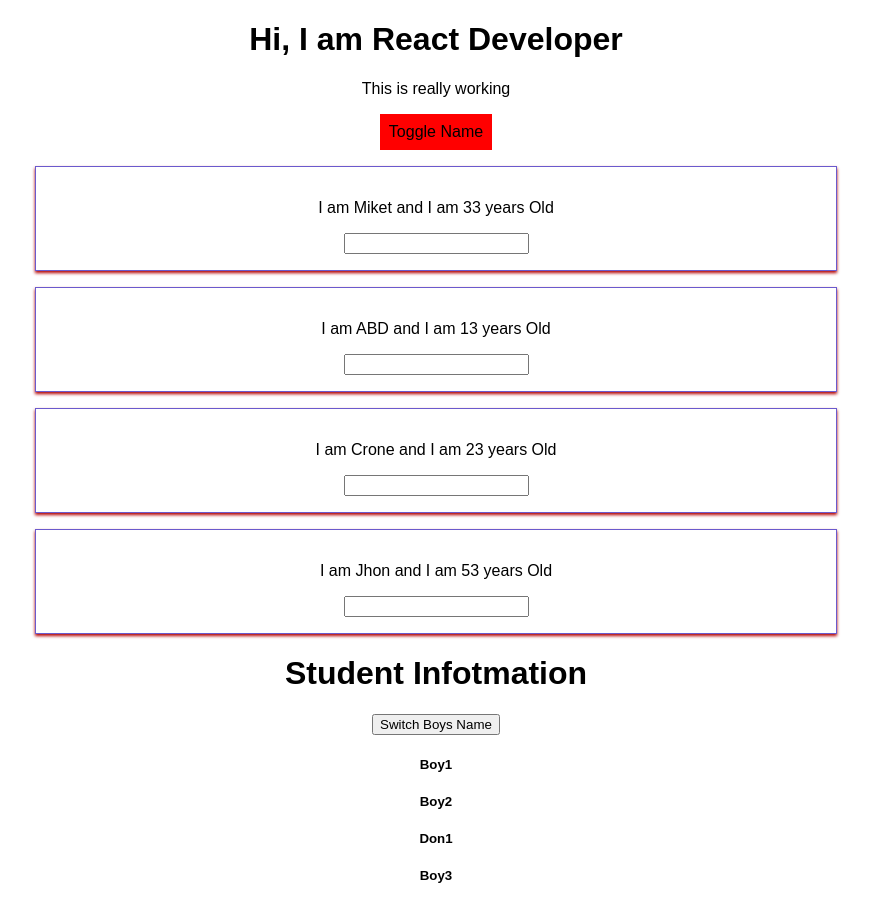
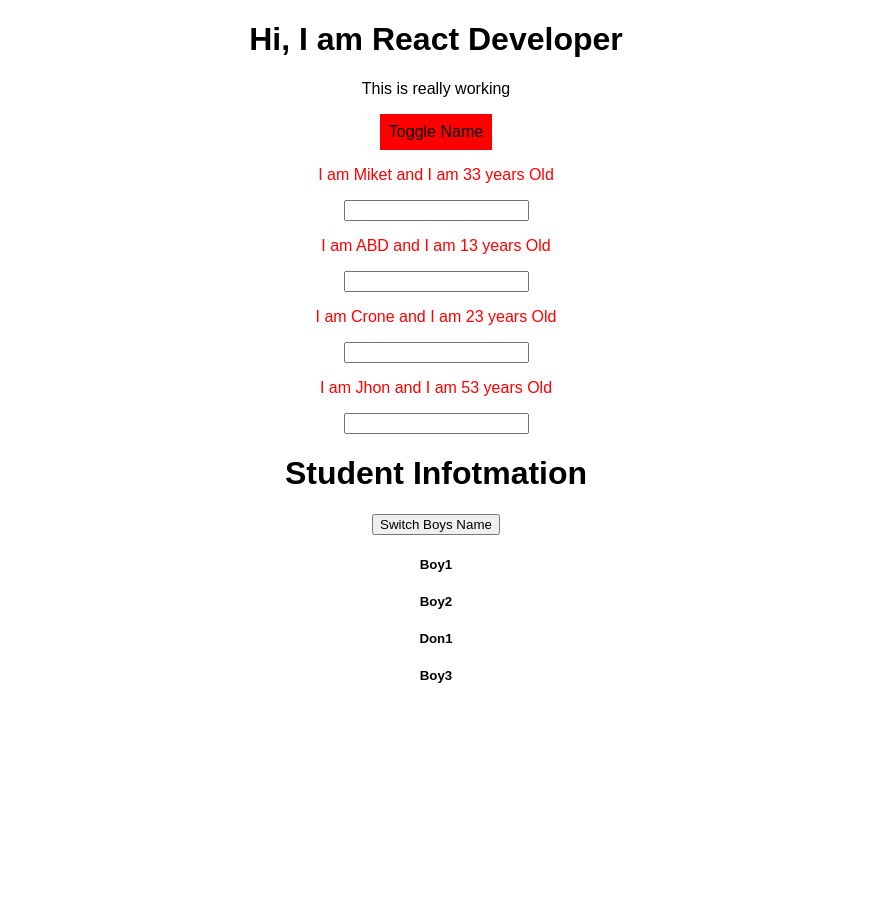
Before and after one commit to aniketbumbc/React-Practice, a React (Create React App) app: page / in a window 1280 px wide. Both pictures are taken after a click on the button "Toggle Name". Shown: the whole page, without its empty margins (204-1075 px from the left). After the commit the page ends 800 px from the top, so only its background shows below. Built offline with nearby package versions, Linux system fonts and the light colour scheme.

Commit message:
added style component

```diff
--- a/src/App.js
+++ b/src/App.js
@@ -2,7 +2,6 @@ import React, { Component } from "react";
 import "./App.css";
 import Person from "./Components/Person/Person";
 import Student from "./Components/Student";
-import Radium, {StyleRoot} from 'radium';
 class App extends Component {
   state = {
     tech: "React",
@@ -86,7 +85,6 @@ class App extends Component {
     }
 
     return (
-      <StyleRoot>
       <div className="App">
         <h1> Hi, I am {this.state.tech} Developer</h1>
         <p className={classes.join(' ')}> This is really working </p>
@@ -96,9 +94,8 @@ class App extends Component {
         {persons}
         <Student />
       </div>
-      </StyleRoot>
     );
   }
 }
 
-export default (App);
+export default App;
--- a/src/Components/Person/Person.js
+++ b/src/Components/Person/Person.js
@@ -1,22 +1,25 @@
 import React from "react";
 import './person.css';
-import Radium from 'radium';
-
+import styled from 'styled-components';
 const person = (props) => {
   const style = {
     '@media  (mim-width:500px)':{
       width:'450px'
     }
   };
-   return (
-    <div className="Person" style={style}>
+
+  const StylDiv =  styled.div` color:red`;
+
+  return (
+   // <div className="Person" style={style}>
+   <StylDiv>
       <p onClick = {props.click}>
         I am {props.name} and I am {props.age} years Old
       </p>
       <p>{props.children}</p>
       <input type ="text" onChange={props.change} value = {props.tech}/>
-    </div>
+      </StylDiv>
   );
 };
 
-export default Radium(person);
+export default person;
```
